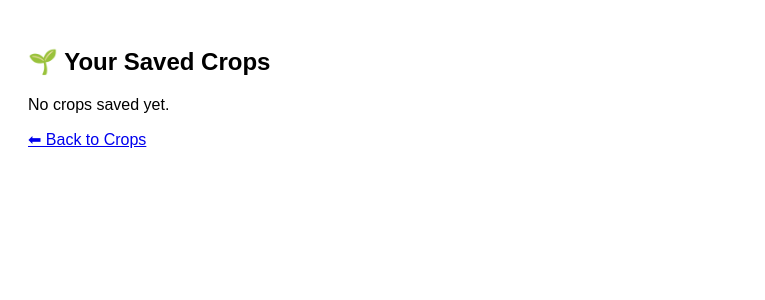
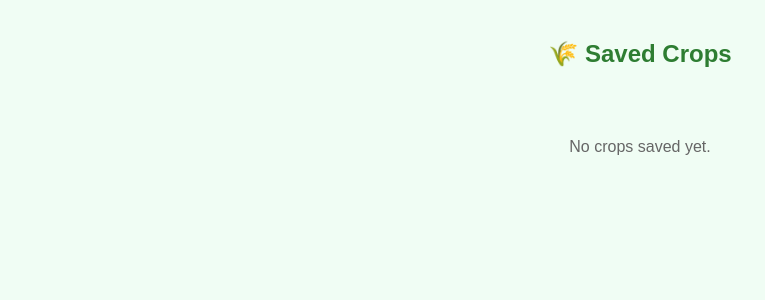
Before and after one commit to lavanya1825/AgriSmart-Advisor, a Flask app: page /saved_crops in a window 1280 px wide. Shown: the top 300 px of the page, without its empty margins (0-765 px from the left). Run offline with Flask 3, Linux system fonts and the light colour scheme.

Commit message:
Add files via upload

```diff
--- a/agrosmart_advisor/templates/saved_crops.html
+++ b/agrosmart_advisor/templates/saved_crops.html
@@ -1,25 +1,88 @@
 <!DOCTYPE html>
-<html>
+<html lang="en">
 <head>
-  <title>Saved Crops</title>
-  <style>
-    body { font-family: Arial; padding: 20px; }
-    .crop { background: #e8ffe8; padding: 10px; margin: 8px 0; border-radius: 6px; }
-  </style>
+<meta charset="UTF-8">
+<title>Saved Crops</title>
+
+<style>
+body {
+  font-family: Arial, sans-serif;
+  background: #f0fdf4;
+  margin: 0;
+  padding: 20px;
+}
+
+h2 {
+  text-align: center;
+  color: #2e7d32;
+}
+
+.saved-container {
+  max-width: 900px;
+  margin: auto;
+  display: grid;
+  grid-template-columns: repeat(auto-fill, minmax(250px, 1fr));
+  gap: 20px;
+}
+
+.crop-card {
+  background: #fff;
+  padding: 16px;
+  border-radius: 12px;
+  box-shadow: 0 4px 10px rgba(0,0,0,0.1);
+}
+
+.crop-card h3 {
+  margin: 0 0 10px;
+  color: #2e7d32;
+}
+
+.crop-card p {
+  margin: 6px 0;
+  font-size: 14px;
+}
+
+.empty {
+  text-align: center;
+  color: #666;
+  margin-top: 50px;
+}
+</style>
 </head>
+
 <body>
 
-<h2>🌱 Your Saved Crops</h2>
+<h2>🌾 Saved Crops</h2>
 
-{% if crops %}
-  {% for crop in crops %}
-    <div class="crop">{{ crop }}</div>
-  {% endfor %}
-{% else %}
-  <p>No crops saved yet.</p>
-{% endif %}
+<div class="saved-container" id="savedContainer"></div>
+<p class="empty" id="emptyMsg">No crops saved yet.</p>
 
-<a href="{{ url_for('crops') }}">⬅ Back to Crops</a>
+<script>
+const container = document.getElementById("savedContainer");
+const emptyMsg = document.getElementById("emptyMsg");
+
+const savedCrops = JSON.parse(localStorage.getItem("savedCrops")) || [];
+
+if (savedCrops.length === 0) {
+  emptyMsg.style.display = "block";
+} else {
+  emptyMsg.style.display = "none";
+
+  savedCrops.forEach(crop => {
+    const card = document.createElement("div");
+    card.className = "crop-card";
+
+    card.innerHTML = `
+      <h3>${crop.name}</h3>
+      <p><b>Growing Time:</b> ${crop.time}</p>
+      <p><b>Market Price:</b> ${crop.price}</p>
+      <p><b>Trend:</b> ${crop.trend}</p>
+    `;
+
+    container.appendChild(card);
+  });
+}
+</script>
 
 </body>
 </html>
```
